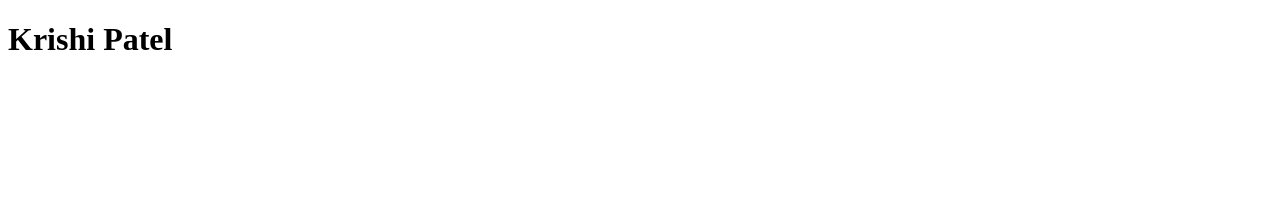
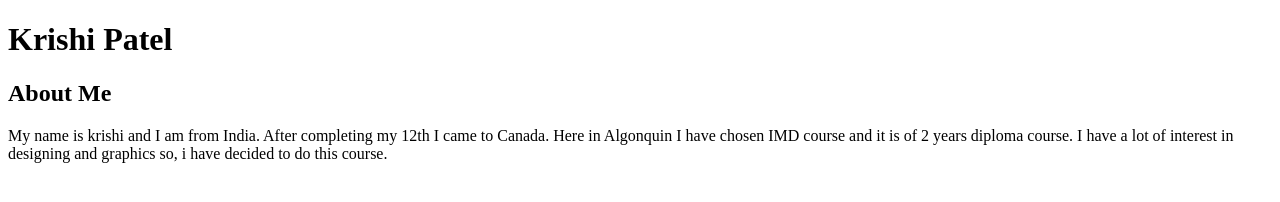
Before and after one commit to krishi2112/krishi2112.github.io, a plain HTML site: page html-assignment/index.html in a window 1280 px wide. Drawn offline with Linux system fonts and the light colour scheme.

Commit message:
article with heading and paragraph 1

```diff
--- a/html-assignment/index.html
+++ b/html-assignment/index.html
@@ -10,5 +10,14 @@
     <header>
         <h1>Krishi Patel</h1>
     </header>
+    <main>
+        <h2>About Me</h2>
+        <p>My name is krishi and I am from India.
+           After completing my 12th I came to Canada.
+           Here in Algonquin I have chosen IMD course
+           and it is of 2 years diploma course.
+           I have a lot of interest in designing and graphics
+           so, i have decided to do this course.</p>
+    </main>
 </body>
 </html>
```
